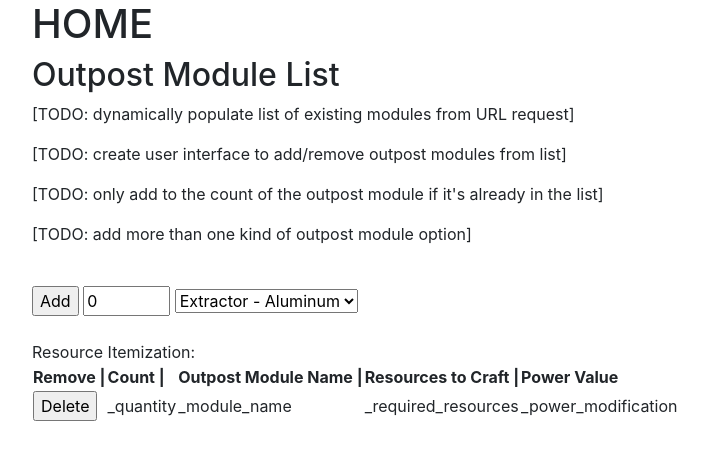
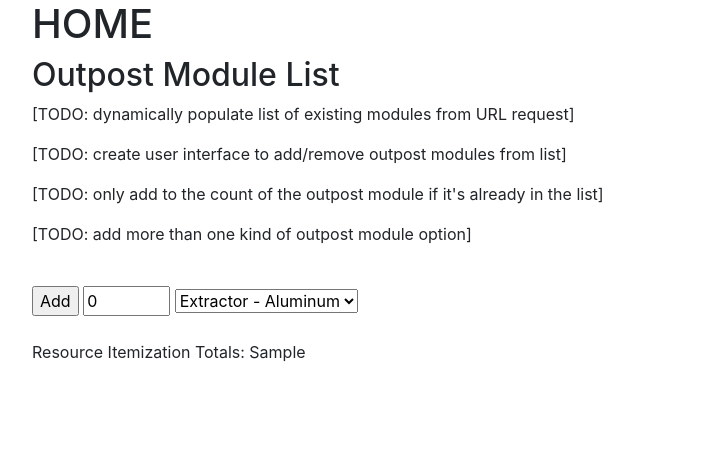
Before and after one commit to Jacob-Kraus/StarfieldOutpostPlanner, a Django app: template starfield_outpost_planner/outpost_planner_app/templates/home.html in a window 1280 px wide. Shown: the part 56-516 px from the top of the page, without its empty margins (53-761 px from the left). Run offline with Django 5.2, Linux system fonts and the light colour scheme; data comes from the database, SQL or seed files in the repository; tables that the repository leaves empty hold one stand-in row (values such as "Sample post"); the template is opened without the code that fills it: values that come from a table or form of the project are taken from there, most other values are stand-ins (such as "Sample title", 1, 10 or a date in 2020); some libraries are stand-ins or nearby versions.

Commit message:
implemented proof of concept for loading nested template

```diff
--- a/starfield_outpost_planner/outpost_planner_app/templates/home.html
+++ b/starfield_outpost_planner/outpost_planner_app/templates/home.html
@@ -9,14 +9,14 @@
 <br>
 <form action="" method="GET" id="moduleSelection">
 <input type="Submit" value="Add" formaction="">
-<input type="number" value="0" id="quantity" name="quantity" min="1" max="99" form="moduleSelection" required>
-<select name="outpostModule" id="outpostModule" required>
+<input type="number" value="0" id="quantity" name="num" min="1" max="99" form="moduleSelection" required>
+<select id="outpostModule" name="omID" required>
     {% for om in modules %}
     <option value="{{ om.moduleID }}">{{om.name}}</option>
     {% endfor %}
 </select>
 </form>
 <br>
-Resource Itemization:
-{% include 'outpost_modules_display.html' %}
+Resource Itemization Totals:
+{{ subView }}
 {% endblock %}
--- a/starfield_outpost_planner/outpost_planner_app/templates/outpost_modules_display.html
+++ b/starfield_outpost_planner/outpost_planner_app/templates/outpost_modules_display.html
@@ -1,3 +1,5 @@
+<br>
+[TODO: RESOURCE ITEMIZATION TOTALS HERE]
 <table>
     <tr>
         <th>Remove |</th>
@@ -6,22 +8,22 @@
         <th>Resources to Craft |</th>
         <th>Power Value</th>
     </tr>
-    {% for line_item in regex_matches %}
+    {% for om in modules %}
     <tr>
         <td>
             <input type="button" value="Delete">
         </td>
         <td>
-            _quantity
+            quantity=1
         </td>
         <td>
-            _module_name
+            module_name={{om.name}}
         </td>
         <td>
-            _required_resources
+            required_resources=TBD
         </td>
         <td>
-            _power_modification
+            power_modification=TBD
         </td>
     </tr>
     {% endfor %}
--- a/starfield_outpost_planner/outpost_planner_app/urls.py
+++ b/starfield_outpost_planner/outpost_planner_app/urls.py
@@ -4,12 +4,8 @@ from . import views
 
 urlpatterns = [
     # http://127.0.0.1:8000/StarfieldOutpostPlanner/
-    path("", views.home, name="StarfieldOutpostPlanner$"),
-    # http://127.0.0.1:8000/StarfieldOutpostPlanner/?quantity=1&outpost_module=87
-    re_path(r"\?((quantity=\d\d?)&(outpost_module=\d\d?\d?))+",
-            views.outpost_modules_display,
-            name="outpost_modules_display"),
+    path("", views.home, name="StarfieldOutpostPlanner/$"),
     path("about", views.about, name="about"),
     path("contact", views.contact, name="contact"),
-    path("home", views.home, name="home")
+    path("home", views.home, name="home"),
 ]
```
Also changed, not shown: starfield_outpost_planner/outpost_planner_app/views.py (+26 -11 lines).
